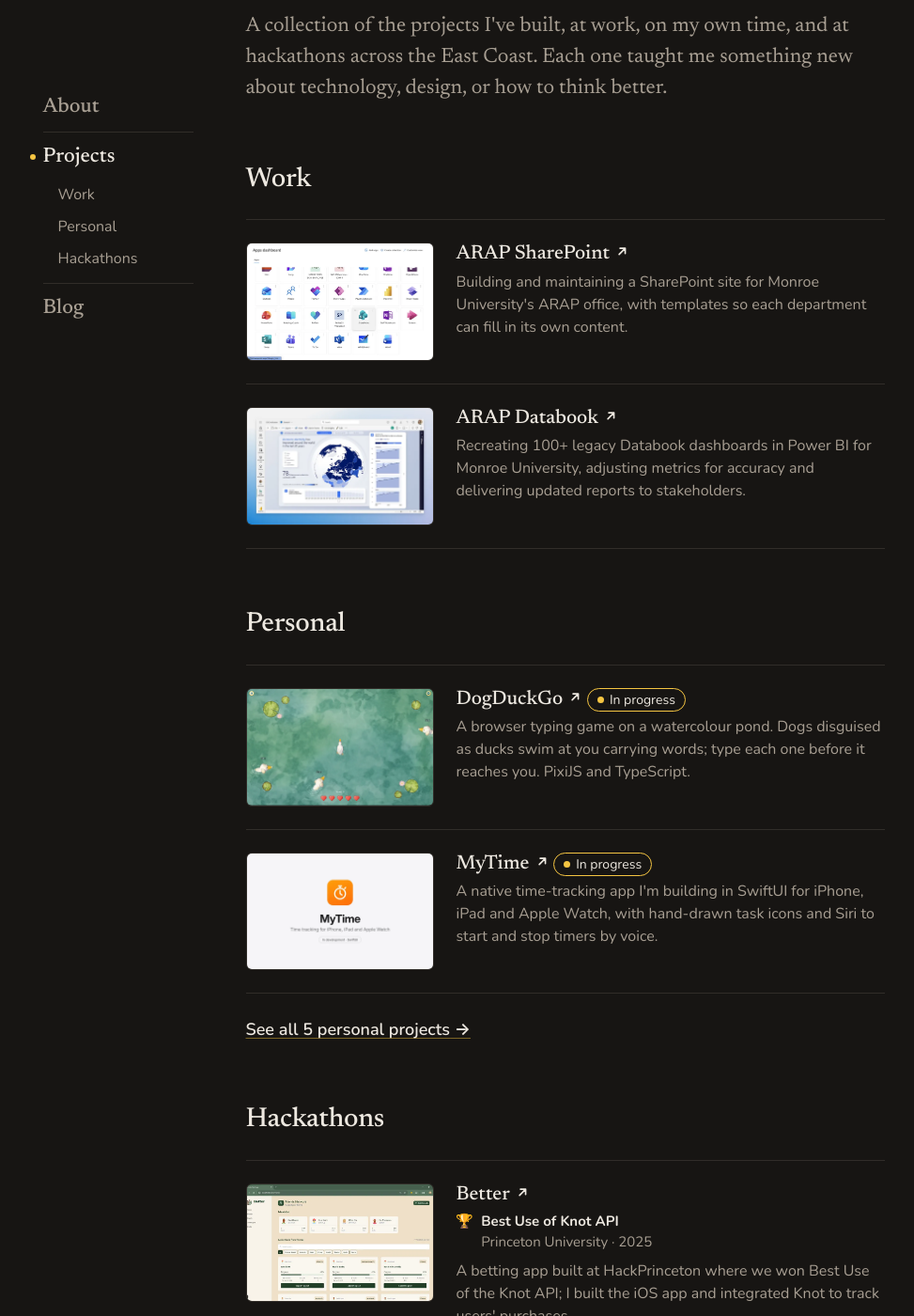
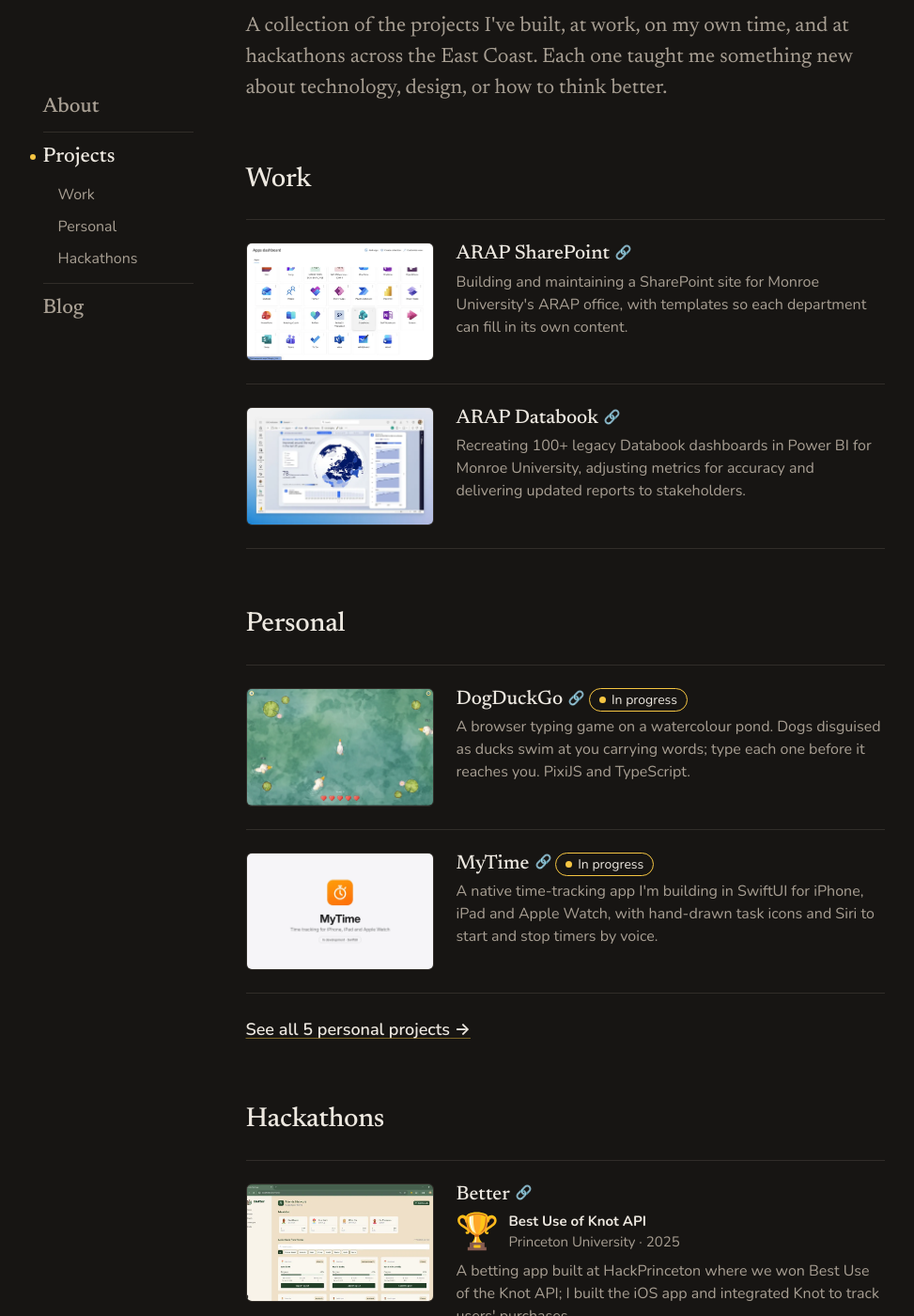
Before and after one commit to mravaloarison/mravaloarison.github.io, a Jekyll site: the page built from projects/index.md, in a window 1280 px wide and 1400 px high, scrolled down 193 px. Shown: the whole window at 94% size, without its empty margins (127-1100 px from the left). Built offline with Jekyll 4.4.1, drawn with Linux system fonts in a browser that asks for light colours; some of the changed text lies outside the part shown.

Commit message:
Google's 🔗 and 🏆 as images; trophy covers both award lines
- The ↗ after project and post titles is now Google's 🔗 (Noto Emoji
  artwork). arrow-title.html is renamed link-title.html.
- The trophy is Google's 🏆 as an image too, as tall as the two lines
  beside it: 44px in project lists, 48px on project pages and the bio.
- Both are Noto's SVGs in assets/emoji/, copied unchanged, with the
  Apache 2.0 licence. They replace the Noto Color Emoji font subset,
  which Safari and iPhone browsers can't read, so the trophy now looks
  the same everywhere. The font file and --font-emoji are gone.
- Award parts are inline-block, so a long university wraps instead of
  running off a 320px screen. Wrapped award text is balanced.
- CLAUDE.md updated.

Co-Authored-By: Claude Opus 5.5 <noreply@anthropic.com>
Claude-Session: https://claude.ai/code/session_01HxKcS5wnQzvR66vCB9wedF

```diff
--- a/_includes/arrow-title.html
+++ /dev/null
@@ -1,12 +0,0 @@
-{%- comment -%}
-  A list title followed by a small ↗ that marks the row as a link (project
-  lists and post lists), like brittanychiang.com. The last word and the
-  arrow are kept together, so the arrow never wraps onto a line by itself.
-  On hover it nudges up and right.
-  Param: text (the title).
-{%- endcomment -%}
-{%- assign words = include.text | split: " " -%}
-{%- assign last_word = words | last -%}
-{%- assign lead_count = words | size | minus: 1 -%}
-{%- if lead_count > 0 -%}{{ words | slice: 0, lead_count | join: " " }} {% endif -%}
-<span class="title-end">{{ last_word }}<svg class="link-arrow" viewBox="0 0 16 16" width="16" height="16" aria-hidden="true" focusable="false"><path d="M4.5 11.5l7-7M5.5 4.5h6v6"/></svg></span>
--- a/_includes/award.html
+++ b/_includes/award.html
@@ -1,21 +1,25 @@
 {%- comment -%}
-  A hackathon award as one unit: the trophy and the award, then the
-  university, the event and the year on the line below. The university
-  comes first because it's the name people recognise. Used as a box under
-  the abstract on project pages (size="large").
-  In project lists (size="card") it is two short lines: 🏆 and the award
-  title, then university · year (each project has its own row, so the
-  extra line can't knock anything out of line).
+  A hackathon award as one unit: the trophy, then the award on the first
+  line and the university, the event and the year on the line below. The
+  university comes first because it's the name people recognise. The
+  trophy is Google's 🏆 (Noto Emoji artwork, assets/emoji/trophy.svg) and
+  is as tall as the two lines beside it. alt="" because the award text
+  says it all.
+  On project pages (size="large") it's a box under the abstract. In
+  project lists (size="card") it's two short lines: the award title, then
+  university · year (each project has its own row, so the extra line can't
+  knock anything out of line).
   Params: item (a project), size ("large" | "card").
 {%- endcomment -%}
 {%- assign a = include.item -%}
+{%- assign trophy_src = '/assets/emoji/trophy.svg' | relative_url -%}
 {%- if a.award and include.size == "card" -%}
 {%- assign card_where = a.organization | default: a.event %}
 <div class="award-card">
-  <span class="award-icon" aria-hidden="true">🏆</span>
+  <img class="award-icon" src="{{ trophy_src }}" width="44" height="44" alt="">
   <p class="award-card-text">
     <span class="award-card-name"><span class="sr-only">Winner: </span>{{ a.award }}</span>
-    <span class="award-card-where"><span class="award-card-school">{{ card_where }}</span>{% if a.date %}<span class="award-card-year"> · {{ a.date | date: "%Y" }}</span>{% endif %}</span>
+    <span class="award-card-where"><span class="award-card-school">{{ card_where }}{% if a.date %} ·{% endif %}</span>{% if a.date %} <span class="award-card-year">{{ a.date | date: "%Y" }}</span>{% endif %}</span>
   </p>
 </div>
 {%- elsif a.award -%}
@@ -25,7 +29,7 @@
 {%- if a.date -%}{%- assign award_year = a.date | date: "%Y" -%}{%- assign where = where | append: award_year -%}{%- endif -%}
 {%- assign where_parts = where | split: "|" %}
 <div class="award{% if include.size == 'large' %} award-large{% endif %}">
-  <span class="award-icon" aria-hidden="true">🏆</span>
+  <img class="award-icon" src="{{ trophy_src }}" width="48" height="48" alt="">
   <p class="award-text">
     <span class="award-name"><span class="sr-only">Winner: </span>{{ a.award }}</span>
     {%- if where_parts.size > 0 %}
--- a/_includes/card-grid.html
+++ b/_includes/card-grid.html
@@ -11,7 +11,7 @@
       {% include picture.html src=item.image alt=item.image_alt sizes="(max-width: 600px) calc(100vw - 32px), 200px" %}
     </div>
     {% endif %}
-    <h3 class="card-title">{% include arrow-title.html text=item.title %}{% if item.status == "ongoing" %} <span class="pill pill-status">In progress</span>{% endif %}</h3>
+    <h3 class="card-title">{% include link-title.html text=item.title %}{% if item.status == "ongoing" %} <span class="pill pill-status">In progress</span>{% endif %}</h3>
     {% include award.html item=item size="card" %}
     <p class="card-description">{{ item.description }}</p>
   </a>
--- /dev/null
+++ b/_includes/link-title.html
@@ -0,0 +1,13 @@
+{%- comment -%}
+  A list title followed by Google's 🔗 (Noto Emoji artwork,
+  assets/emoji/link.svg), which marks the row as a link (project lists and
+  post lists). The last word and the emoji are kept together, so the emoji
+  never wraps onto a line by itself. On hover it nudges up and right.
+  alt="" because it's decoration: the title is the link text.
+  Param: text (the title).
+{%- endcomment -%}
+{%- assign words = include.text | split: " " -%}
+{%- assign last_word = words | last -%}
+{%- assign lead_count = words | size | minus: 1 -%}
+{%- if lead_count > 0 -%}{{ words | slice: 0, lead_count | join: " " }} {% endif -%}
+<span class="title-end">{{ last_word }}<img class="link-emoji" src="{{ '/assets/emoji/link.svg' | relative_url }}" width="17" height="17" alt=""></span>
--- a/_includes/post-list.html
+++ b/_includes/post-list.html
@@ -6,7 +6,7 @@
   {% for post in include.posts %}
   <li>
     <a class="post-row" href="{{ post.url | relative_url }}">
-      <span class="post-title">{% include arrow-title.html text=post.title %}</span>
+      <span class="post-title">{% include link-title.html text=post.title %}</span>
       <time class="post-date" datetime="{{ post.date | date_to_xmlschema }}">{{ post.date | date: "%b %-d, %Y" }}</time>
     </a>
     {% if include.descriptions and post.description %}<p class="post-description">{{ post.description }}</p>{% endif %}
--- a/assets/css/styles.css
+++ b/assets/css/styles.css
@@ -1,7 +1,9 @@
 /* Fonts — self-hosted from Google Fonts / Fontsource, all SIL OFL.
    Newsreader (variable weight) for headings and the name,
-   Nunito (variable weight) for everything else,
-   Noto Color Emoji subset to the trophy on award pills. */
+   Nunito (variable weight) for everything else.
+   The two emoji (🔗 on list titles, 🏆 on awards) are Google's Noto Emoji
+   artwork as SVG images in assets/emoji/ (Apache 2.0, licence beside
+   them), not a font: iPhones can't show the Noto emoji font. */
 
 @font-face {
   font-family: "Newsreader";
@@ -37,16 +39,6 @@
   font-display: swap;
   src: url("../fonts/nunito-latin.woff2") format("woff2");
   unicode-range: U+0000-00FF, U+0131, U+0152-0153, U+02BB-02BC, U+02C6, U+02DA, U+02DC, U+0304, U+0308, U+0329, U+2000-206F, U+20AC, U+2122, U+2191, U+2193, U+2212, U+2215, U+FEFF, U+FFFD;
-}
-
-/* COLRv1 subset; browsers without COLRv1 skip it and use their own emoji */
-@font-face {
-  font-family: "Noto Color Emoji";
-  font-style: normal;
-  font-weight: 400;
-  font-display: swap;
-  src: url("../fonts/noto-color-emoji-theme.woff2") format("woff2") tech(color-COLRv1);
-  unicode-range: U+1F3C6;
 }
 
 /* Tokens */
@@ -65,8 +57,6 @@
   --font-serif: "Newsreader", Georgia, "Times New Roman", serif;
   --font-sans: "Nunito", -apple-system, BlinkMacSystemFont, "Segoe UI",
     Roboto, Helvetica, Arial, sans-serif;
-  --font-emoji: "Noto Color Emoji", "Apple Color Emoji", "Segoe UI Emoji",
-    sans-serif;
   --font-mono: ui-monospace, SFMono-Regular, Menlo, Consolas, monospace;
 
   --space-4: 4px;
@@ -823,9 +813,9 @@ main iframe {
   text-decoration: none;
 }
 
+/* the trophy is as tall as the award and project lines beside it */
 .win-row .award-icon {
-  font-size: 17px;
-  line-height: 26px;
+  align-self: center;
 }
 
 .win-main,
@@ -843,6 +833,8 @@ main iframe {
 .win-award {
   font-weight: 700;
   line-height: 26px;
+  /* if a long award wraps on a phone, two even lines, never "Add-" / "On" */
+  text-wrap: balance;
   transition: color var(--transition);
 }
 
@@ -968,21 +960,24 @@ main iframe {
   transform: scale(1.04);
 }
 
-/* Hackathon award (award.html): one unit everywhere. The trophy hangs on
-   the left; the award in bold, then university · event · year, muted.
-   Nothing sits on the screenshot and nothing moves on its own. */
+/* Hackathon award (award.html): one unit everywhere. The trophy (Google's
+   🏆 as an image) sits on the left, as tall as the two lines beside it:
+   the award in bold, then university · event · year, muted. Nothing sits
+   on the screenshot and nothing moves on its own. */
 .award {
   display: grid;
   grid-template-columns: auto minmax(0, 1fr);
-  column-gap: var(--space-8);
-  align-items: start;
+  column-gap: var(--space-12);
+  align-items: center;
   margin: var(--space-4) 0 var(--space-8);
 }
 
+/* 48px = the 26px award line + the 22px line under it (bio and project
+   pages); project lists use 44px for their two 22px lines */
 .award-icon {
-  font-family: var(--font-emoji);
-  font-size: 17px;
-  line-height: 23px;
+  display: block;
+  width: 48px;
+  height: 48px;
 }
 
 .award-text {
@@ -995,6 +990,7 @@ main iframe {
   font-weight: 700;
   line-height: 23px;
   color: var(--text);
+  text-wrap: balance;
 }
 
 .award-where {
@@ -1002,10 +998,17 @@ main iframe {
   font-size: 15px;
   line-height: 22px;
   color: var(--text-secondary);
-}
-
+  /* on a phone: "Princeton University ·" / "HackPrinceton · 2025", not the
+     year alone on the second line */
+  text-wrap: balance;
+}
+
+/* Each part is one unit: when the line is full the next part moves down
+   whole, so lines break between parts. A part only breaks inside when it
+   alone is wider than the line (a long university on a small phone),
+   rather than running off the page. */
 .award-part {
-  white-space: nowrap;
+  display: inline-block;
 }
 
 /* On a project page it gets its own box, in the callout style */
@@ -1019,11 +1022,6 @@ main iframe {
   border-radius: var(--radius-sm);
 }
 
-.award-large .award-icon {
-  font-size: 28px;
-  line-height: 1;
-}
-
 .award-large .award-name {
   font-size: 18px;
   line-height: 26px;
@@ -1035,30 +1033,25 @@ main iframe {
   color: var(--accent);
 }
 
-/* The ↗ after a project or post title (arrow-title.html): says "this is a
-   link", follows the title colour, nudges up and right on hover */
+/* Google's 🔗 after a project or post title (link-title.html): says "this
+   is a link" and nudges up and right on hover */
 .title-end {
   white-space: nowrap;
 }
 
-.link-arrow {
+.link-emoji {
   display: inline-block;
-  width: 0.7em;
-  height: 0.7em;
+  width: 0.8em;
+  height: 0.8em;
   margin-left: 0.3em;
-  vertical-align: 0.02em;
-  fill: none;
-  stroke: currentColor;
-  stroke-width: 1.8;
-  stroke-linecap: round;
-  stroke-linejoin: round;
+  vertical-align: -0.07em;
   transition: transform var(--transition);
 }
 
-.card:hover .link-arrow,
-.card:focus-visible .link-arrow,
-.post-row:hover .link-arrow,
-.post-row:focus-visible .link-arrow {
+.card:hover .link-emoji,
+.card:focus-visible .link-emoji,
+.post-row:hover .link-emoji,
+.post-row:focus-visible .link-emoji {
   transform: translate(2px, -2px);
 }
 
@@ -1067,18 +1060,20 @@ main iframe {
   margin: var(--space-12) 0 var(--space-4);
 }
 
-/* Award in project lists: 🏆 and the award title, then university · year */
+/* Award in project lists: the trophy beside two lines, the award title,
+   then university · year. If the title wraps on a narrow phone, the
+   trophy stays centred on the block. */
 .award-card {
   display: grid;
   grid-template-columns: auto minmax(0, 1fr);
-  column-gap: var(--space-8);
-  align-items: start;
+  column-gap: var(--space-12);
+  align-items: center;
   margin: 0 0 var(--space-8);
 }
 
 .award-card .award-icon {
-  font-size: 15px;
-  line-height: 22px;
+  width: 44px;
+  height: 44px;
 }
 
 .award-card-text {
@@ -1091,6 +1086,7 @@ main iframe {
   font-weight: 700;
   line-height: 22px;
   color: var(--text);
+  text-wrap: balance;
 }
 
 .award-card-where {
@@ -1100,9 +1096,10 @@ main iframe {
   color: var(--text-secondary);
 }
 
+/* like .award-part: the year moves down whole if the line is full */
 .award-card-school,
 .award-card-year {
-  white-space: nowrap;
+  display: inline-block;
 }
 
 .card-description {
```
Also changed, not shown: CLAUDE.md (+49 -27 lines), bio.md (+1 -1 lines), assets/emoji/link.svg (added), assets/emoji/trophy.svg (added), assets/fonts/noto-color-emoji-theme.woff2 (deleted), 1 other file.
